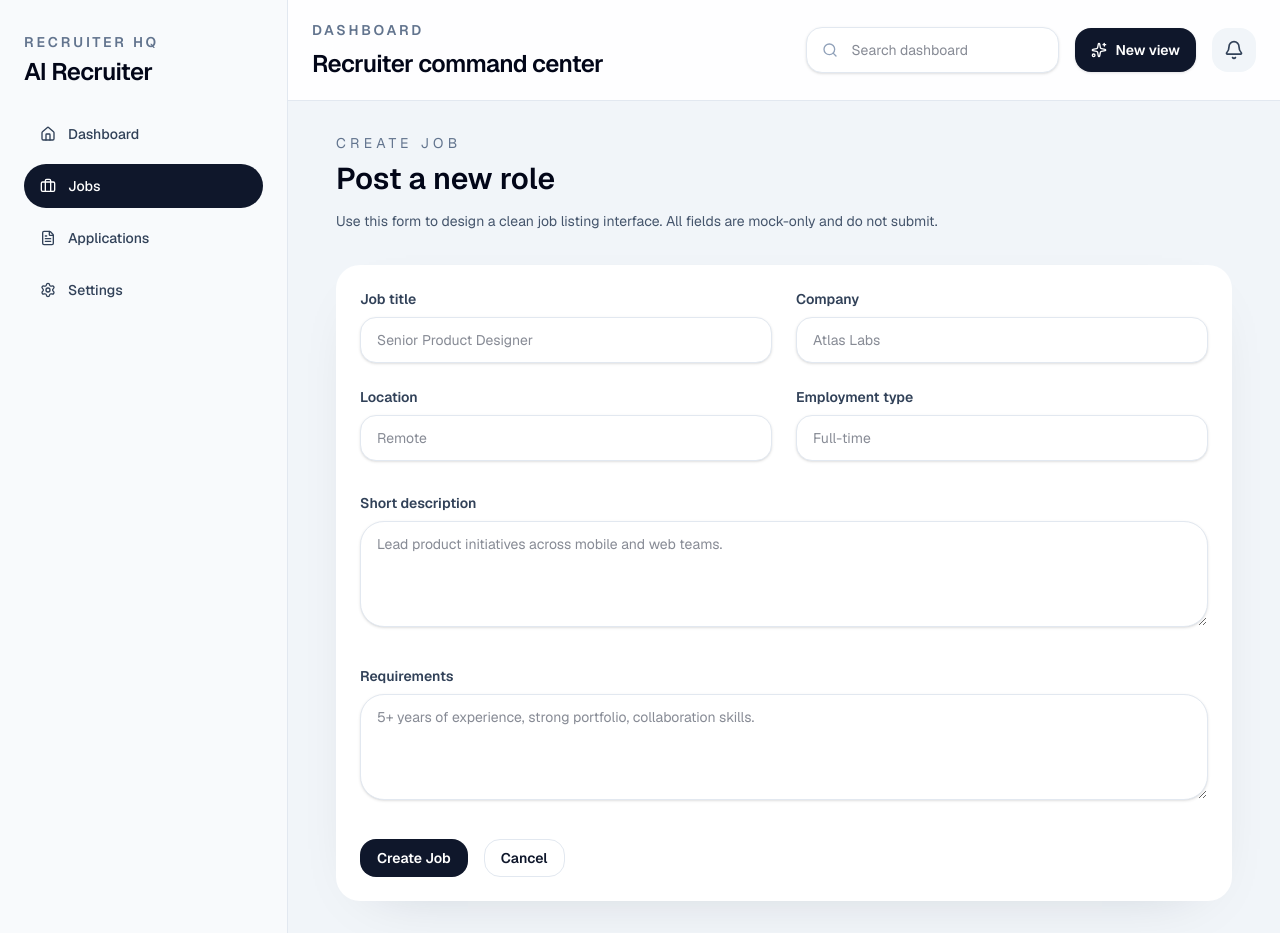
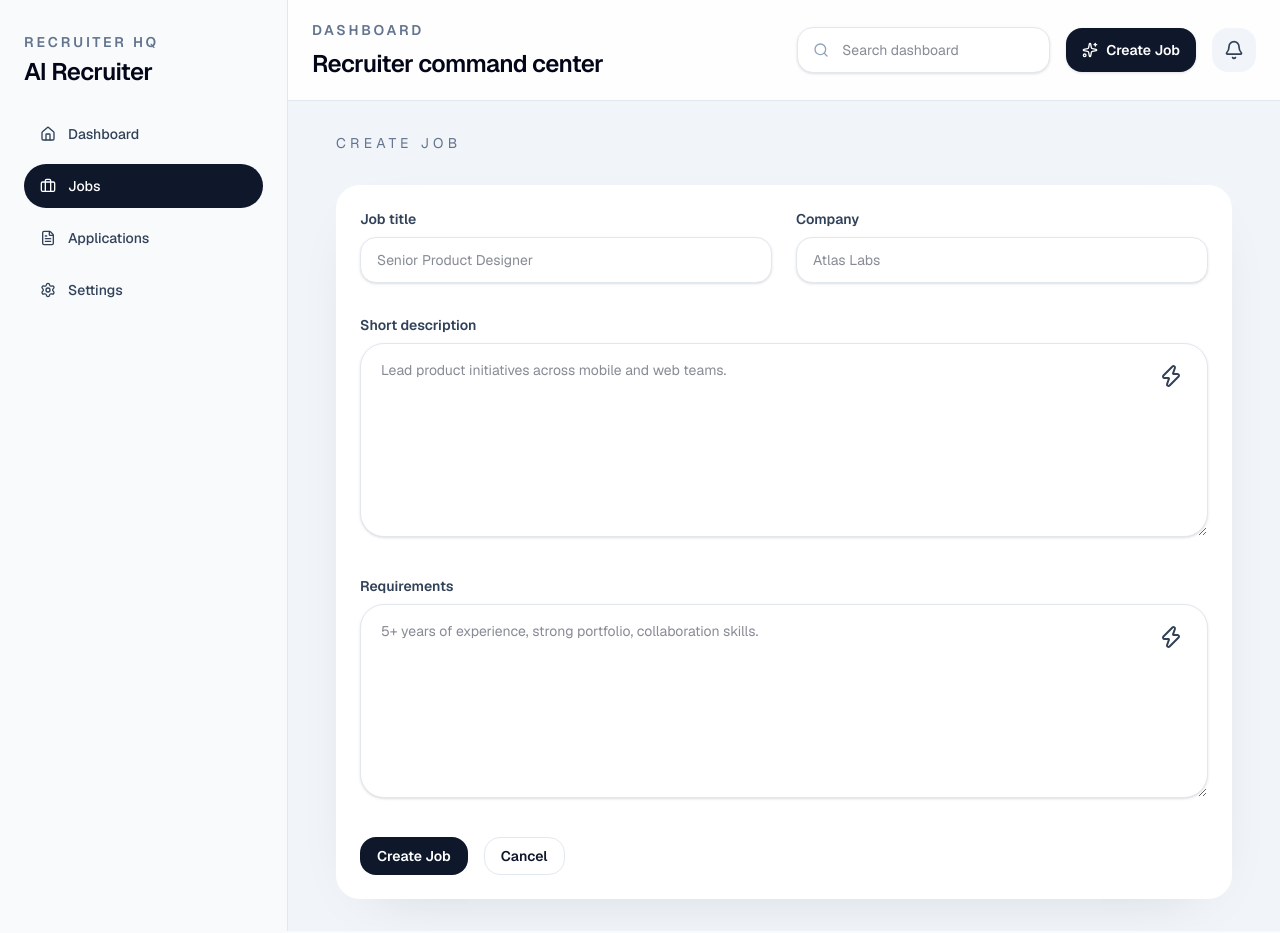
Before and after one commit to EasinTanvir/ai-recruitment-screener-rag, a Next.js app: page /dashboard/jobs/new in a window 1280 px wide. Built offline with nearby package versions, Linux system fonts and the light colour scheme.

Commit message:
update field

```diff
--- a/src/app/dashboard/jobs/new/page.js
+++ b/src/app/dashboard/jobs/new/page.js
@@ -1,10 +1,12 @@
 "use client";
 
 import { useForm } from "react-hook-form";
+
 import Button from "@/components/shared/Button";
 import Card from "@/components/shared/Card";
 import Input from "@/components/shared/Input";
 import Textarea from "@/components/shared/Textarea";
+import { Zap } from "lucide-react";
 
 export default function CreateJobPage() {
   const {
@@ -34,17 +36,10 @@ export default function CreateJobPage() {
   );
 
   return (
-    <div className="space-y-8">
+    <div className="space-y-8 max-w-4xl">
       <div>
         <p className="text-sm uppercase tracking-[0.3em] text-slate-500">
           Create job
-        </p>
-        <h1 className="mt-2 text-3xl font-semibold text-slate-950">
-          Post a new role
-        </h1>
-        <p className="mt-3 max-w-2xl text-sm leading-6 text-slate-600">
-          Use this form to design a clean job listing interface. All fields are
-          mock-only and do not submit.
         </p>
       </div>
 
@@ -73,32 +68,9 @@ export default function CreateJobPage() {
               />
               {errors.company && fieldError(errors.company.message)}
             </div>
-            <div>
-              <label className="mb-2 block text-sm font-semibold text-slate-700">
-                Location
-              </label>
-              <Input
-                {...register("location", { required: "Location is required." })}
-                placeholder="Remote"
-              />
-              {errors.location && fieldError(errors.location.message)}
-            </div>
-            <div>
-              <label className="mb-2 block text-sm font-semibold text-slate-700">
-                Employment type
-              </label>
-              <Input
-                {...register("employmentType", {
-                  required: "Employment type is required.",
-                })}
-                placeholder="Full-time"
-              />
-              {errors.employmentType &&
-                fieldError(errors.employmentType.message)}
-            </div>
           </div>
 
-          <div>
+          <div className="relative">
             <label className="mb-2 block text-sm font-semibold text-slate-700">
               Short description
             </label>
@@ -107,12 +79,16 @@ export default function CreateJobPage() {
                 required: "Short description is required.",
               })}
               placeholder="Lead product initiatives across mobile and web teams."
-              rows={4}
+              rows={8}
             />
             {errors.description && fieldError(errors.description.message)}
+
+            <Button variant="ghost" className="absolute right-2 top-10">
+              <Zap />
+            </Button>
           </div>
 
-          <div>
+          <div className="relative">
             <label className="mb-2 block text-sm font-semibold text-slate-700">
               Requirements
             </label>
@@ -121,9 +97,12 @@ export default function CreateJobPage() {
                 required: "Requirements are required.",
               })}
               placeholder="5+ years of experience, strong portfolio, collaboration skills."
-              rows={4}
+              rows={8}
             />
             {errors.requirements && fieldError(errors.requirements.message)}
+            <Button variant="ghost" className="absolute right-2 top-10">
+              <Zap />
+            </Button>{" "}
           </div>
 
           <div className="flex flex-col gap-4 sm:flex-row sm:items-center">
--- a/src/components/layout/TopBar.js
+++ b/src/components/layout/TopBar.js
@@ -1,5 +1,6 @@
 import { Bell, Search, Sparkles } from "lucide-react";
 import SearchBar from "@/components/shared/SearchBar";
+import Link from "next/link";
 
 export default function TopBar() {
   return (
@@ -15,13 +16,14 @@ export default function TopBar() {
 
       <div className="flex flex-col gap-4 sm:flex-row sm:items-center">
         <SearchBar placeholder="Search dashboard" />
-        <button
+        <Link
+          href="/dashboard/jobs/new"
           type="button"
           className="inline-flex items-center gap-2 rounded-2xl bg-slate-900 px-4 py-3 text-sm font-semibold text-white shadow-sm shadow-slate-900/10 transition hover:bg-slate-800"
         >
           <Sparkles className="h-4 w-4" />
-          New view
-        </button>
+          Create Job
+        </Link>
         <button
           type="button"
           className="inline-flex h-11 w-11 items-center justify-center rounded-2xl bg-slate-100 text-slate-700 transition hover:bg-slate-200"
--- a/src/components/shared/Button.js
+++ b/src/components/shared/Button.js
@@ -8,7 +8,7 @@ export default function Button({
   ...props
 }) {
   const baseStyles =
-    "inline-flex items-center justify-center gap-2 rounded-2xl border px-4 py-2 text-sm font-semibold transition focus-visible:outline-none focus-visible:ring-2 focus-visible:ring-sky-500/50 disabled:pointer-events-none disabled:opacity-50";
+    "inline-flex items-center justify-center gap-2 rounded-2xl border px-4 py-2 text-sm font-semibold transition focus-visible:outline-none focus-visible:ring-2 focus-visible:ring-sky-500/50 disabled:pointer-events-none disabled:opacity-50 cursor-pointer";
 
   const variants = {
     primary: "bg-slate-900 text-white border-transparent hover:bg-slate-800",
--- a/src/components/shared/Textarea.js
+++ b/src/components/shared/Textarea.js
@@ -5,7 +5,7 @@ export default function Textarea({ className = "", ...props }) {
   return (
     <textarea
       className={clsx(
-        "w-full rounded-3xl border border-slate-200 bg-white px-4 py-3 text-sm text-slate-900 shadow-sm outline-none transition focus:border-sky-400 focus:ring-2 focus:ring-sky-200",
+        "w-full rounded-3xl border border-slate-200 bg-white px-5 py-4 text-sm text-slate-900 shadow-sm outline-none transition focus:border-sky-400 focus:ring-2 focus:ring-sky-200",
         className,
       )}
       {...props}
```
